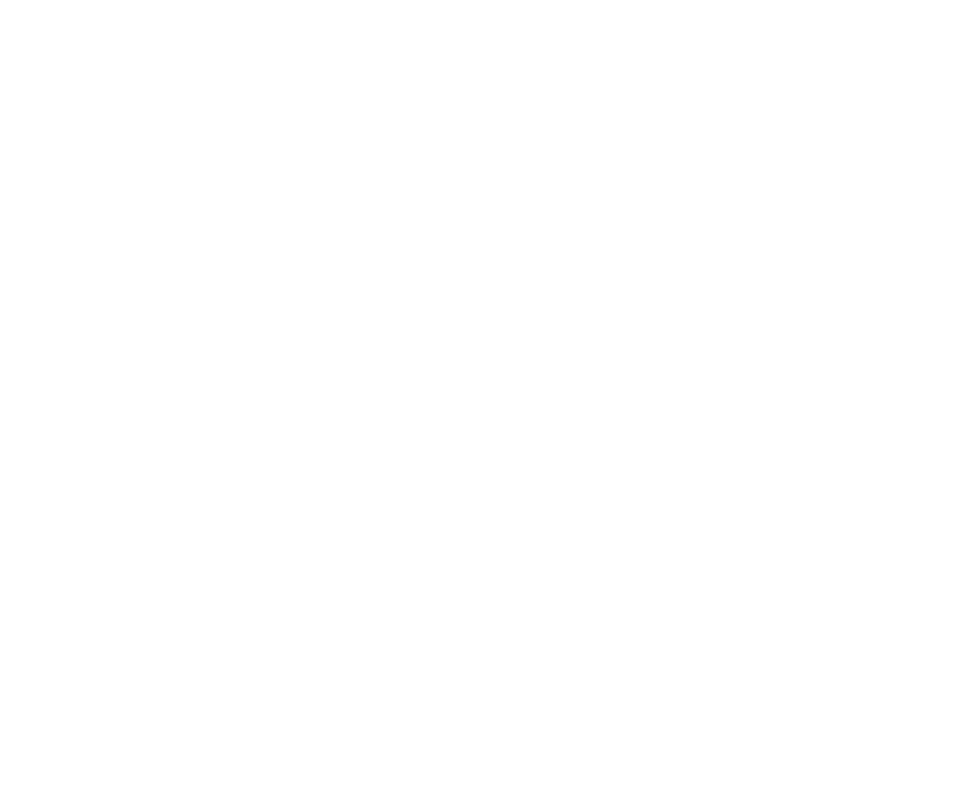
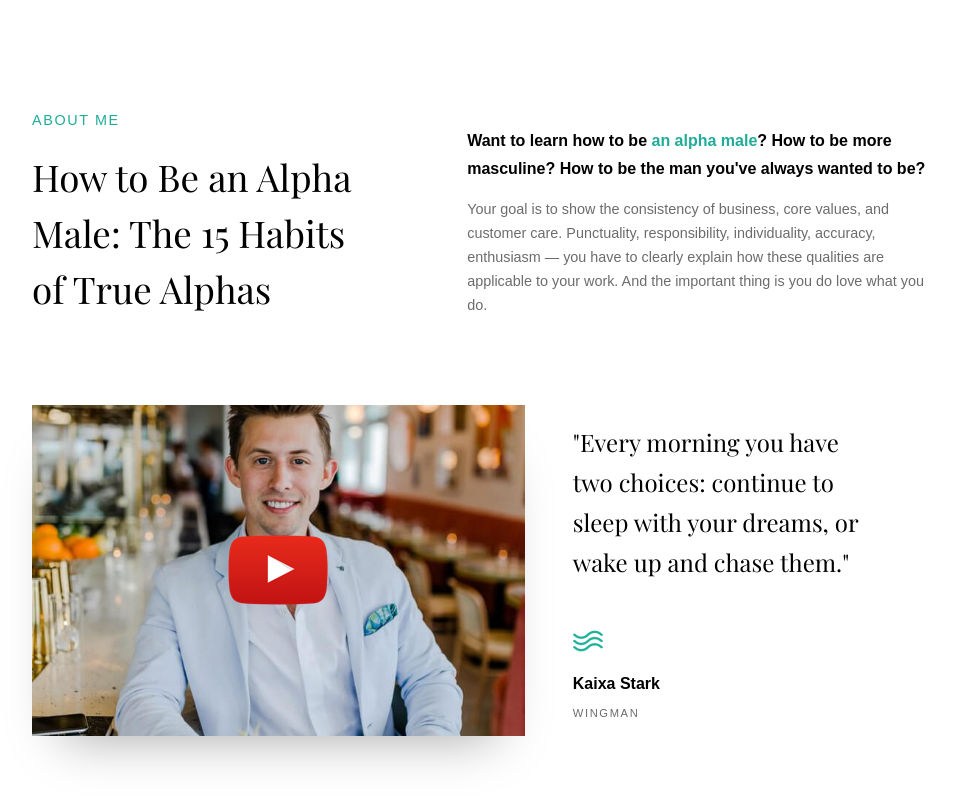
Before and after one commit to AlvaroArbaiza/proj-html-vuejs, a Vue app: page / in a window 1280 px wide. Shown: the part 829-1632 px from the top of the page, without its empty margins (160-1116 px from the left). Before the commit the page ends 941 px from the top, so only its background shows below. Built offline with nearby package versions, Linux system fonts and the light colour scheme.

Commit message:
Completamento About Me

```diff
--- /dev/null
+++ b/src/components/AboutMeComp.vue
@@ -0,0 +1,181 @@
+<script>
+import { store } from '../store.js';
+
+export default {
+    name: "AboutMeComp",
+    data() {
+        return {
+            store
+        }
+    }
+}
+</script>
+
+<template>
+    <div class="container">
+
+        <!-- description -->
+        <section id="description">
+
+            <!-- left -->
+            <div class="little">
+
+                <!-- title -->
+                <span class="title color-green">
+                    about me
+                </span>
+
+                <!-- text -->
+                <span class="big-text">
+                    How to Be an Alpha Male: The 15 Habits of True Alphas
+                </span>
+            </div>
+
+            <!-- right -->
+            <div class="bigger">
+
+                <!-- question -->
+                <p class="question paragraph">
+                    Want to learn how to be <span class="color-green">an alpha male</span>&#63; How to be more masculine&#63; How to be the man you've always wanted to be&#63;
+                </p>
+                <p class="answer color-grey">
+                    Your goal is to show the consistency of business, core values, and customer care. Punctuality, responsibility, individuality, accuracy, enthusiasm — you have to clearly explain how these qualities are applicable to your work. And the important thing is you do love what you do.
+                </p>
+            </div>
+        </section>
+
+        <!-- video -->
+        <section id="video">
+
+            <!-- left -->
+            <div class="bigger">
+                <img class="play-img" src="/img/icon-youtube-play.png" alt="youtube play">
+                <img src="/img/home-movation-video-poster-670x450.jpg" alt="video poster">
+            </div>
+
+            <!-- right -->
+            <div class="little">
+
+                <!-- comment -->
+                <p class="comment">
+                    &#34;Every morning you have two choices: continue to sleep with your dreams, or wake up and chase them.&#34;
+                </p>
+
+                <div class="img">
+                    <img src="/img/home-movation-shape-01.png" alt="waves">
+                </div>
+
+                <!-- author -->
+                <span class="author">
+                    Kaixa Stark
+                </span>
+
+                <!-- sign -->
+                <span class="sign color-grey">
+                    wingman
+                </span>
+            </div>
+        </section>
+
+    </div>
+
+</template>
+
+<style lang="scss" scoped>
+@import '../style/main.scss';
+@import '../style/partials/_variables.scss';
+
+.container {
+    @include widthMargin ( 70%, 0 );
+    margin-bottom: 5rem;
+
+    // description
+    #description {
+        width: 100%;
+        display: flex;
+        margin-bottom: 5.5rem;
+
+        // left
+        .little {
+            flex-basis: 45%;
+            @include space ('between');
+            flex-direction: column;
+            padding-right: 4rem;
+
+            .big-text {
+                font-family: $font-playfair;
+                margin-top: 1.3rem;
+                font-size: 2.3rem;
+                line-height: 3.5rem;
+            }
+        }
+
+        // right
+        .bigger {
+            flex-basis: 55%;
+            display: flex;
+            flex-direction: column;
+            justify-content: end;
+            padding-left: 2rem;
+
+            .question {
+                font-weight: 600;
+                margin-bottom: 0.8rem;
+            }
+
+            .answer {
+                line-height: 1.5rem;
+                font-size: 0.9rem;
+            }
+        }
+    }
+
+    // video
+    #video {
+        width: 100%;
+        display: flex;
+
+        .bigger {
+            flex-basis: 55%;
+            box-shadow: 0px 30px 50px -30px #0000005e;
+            position: relative;
+
+            img {
+                display: block;
+            }
+
+            .play-img {
+                position: absolute;
+                top: 50%;
+                left: 50%;
+                transform: translate(-50%,-50%);
+            }
+        }
+        .little {
+            flex-basis: 45%;
+            @include center ('orizontal');
+            flex-direction: column;
+            padding: 0 4rem 0 3rem;
+
+            .comment {
+                font-family: $font-playfair;
+                font-size: 1.5rem;
+                line-height: 2.5rem;
+                margin-bottom: 3rem;
+            }
+
+            // author
+            .author {
+                margin: 1.2rem 0 0.9rem;
+                font-weight: 600;
+            }
+
+            // sign
+            .sign {
+                @include title(uppercase, 0.1rem, 0.7rem);
+            }
+        }
+    }
+
+}
+</style>
--- a/src/components/HeaderComp.vue
+++ b/src/components/HeaderComp.vue
@@ -24,7 +24,7 @@
     <nav>
         <ul>
             <li v-for="(elem, index) in store.nav" :key="index">
-                <a href="#">
+                <a href="#" class="color-violet">
                     <span>{{ elem.name }}</span>
                     <i class="fa-solid fa-angle-down"></i>
                 </a>
@@ -75,7 +75,6 @@
 
                 a {
                     text-decoration: none;
-                    color: $cindet;
 
                     i {
                         margin-left: 0.3rem;
--- a/src/components/JumboComp.vue
+++ b/src/components/JumboComp.vue
@@ -17,13 +17,21 @@
 
         <!-- text -->
         <div id="text-jumbo">
-            <span class="text-uppercase">i'm a wingman</span>
-            <p id="big-text">Peace On Earth A Wonderful Wish But No Way</p>
-            <p class="lil-text">Success isn't overnight. lt's when everyday you get a little better than the day before. It all adds up.</p>
+            <span class="title">
+                i'm a wingman
+            </span>
+            <p id="big-text">
+                Peace On Earth A Wonderful Wish But No Way
+            </p>
+            <p class="paragraph color-grey">
+                Success isn't overnight. lt's when everyday you get a little better than the day before. It all adds up.
+            </p>
 
             <!-- button -->
             <button>
-                <span>Get Started For Free</span>
+                <span>
+                    Get Started For Free
+                </span>
                 <i class="fa-solid fa-arrow-right-long"></i>
             </button>
         </div>
@@ -65,19 +73,12 @@
         row-gap: 2rem;
         padding-right: 4.5rem;
 
-        .text-uppercase {
-            @include title(uppercase, 0.1rem, 0.9rem);
-        }
-
         #big-text {
             font-size: 3rem;
             font-family: $font-playfair;
         }
 
-        .lil-text {
-            line-height: 1.8rem
-        }
-
+        // button
         button {
             @include button(14rem, 0.8rem, 1.5rem, 0.7rem, $white, $mountain-meadow);
             cursor: pointer;
--- a/src/components/MainComp.vue
+++ b/src/components/MainComp.vue
@@ -1,11 +1,13 @@
 <script>
 import { store } from '../store.js';
 import StatsComp from '../components/StatsComp.vue';
+import AboutMeComp from '../components/AboutMeComp.vue';
 
 export default {
     name: "MainComp",
     components: {
-        StatsComp
+        StatsComp,
+        AboutMeComp
     },
     data() {
         return {
@@ -17,6 +19,7 @@
 
 <template>
     <StatsComp/>
+    <AboutMeComp/>
 </template>
 
 
--- a/src/components/StatsComp.vue
+++ b/src/components/StatsComp.vue
@@ -19,7 +19,7 @@
             <img class="img1" src="/img/background-pattern-grid-line-06.png" alt="background line">
             <img class="img2" src="/img/background-pattern-grid-line-06.png" alt="background line">
 
-            <span class="stat">{{ elem.stat }}</span>
+            <span class="stat color-green">{{ elem.stat }}</span>
             <span class="title">{{ elem.name }}</span>
         </div>
 
@@ -62,16 +62,9 @@
 
         // stat
         .stat {
-            color: #20ac97;
             font-size: 2.5rem;
             margin-bottom: 1rem;
             font-weight: 600;
-        }
-
-        // title
-        .title {
-            @include title( uppercase, 0.1rem, 0.9rem);
-
         }
     }
 
--- a/src/style/main.scss
+++ b/src/style/main.scss
@@ -12,3 +12,23 @@
 img {
     max-width: 100%;
 }
+
+.title {
+    @include title(uppercase, 0.1rem, 0.9rem);
+}
+
+.paragraph {
+    line-height: 1.8rem;
+}
+
+.color-green {
+    color: $mountain-meadow;
+}
+
+.color-violet {
+    color: $violet;
+}
+
+.color-grey {
+    color: $corduroy;
+}
```
Also changed, not shown: public/img/icon-youtube-play.png (added).
